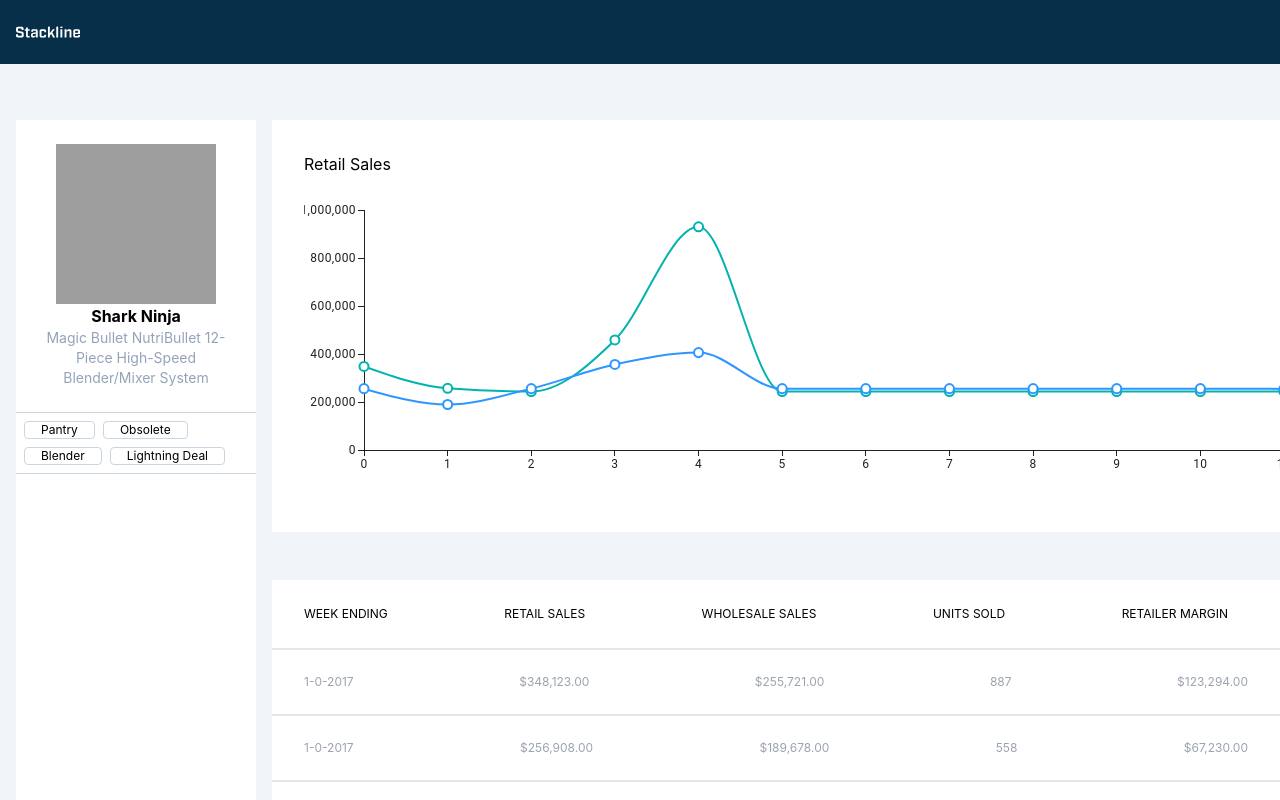
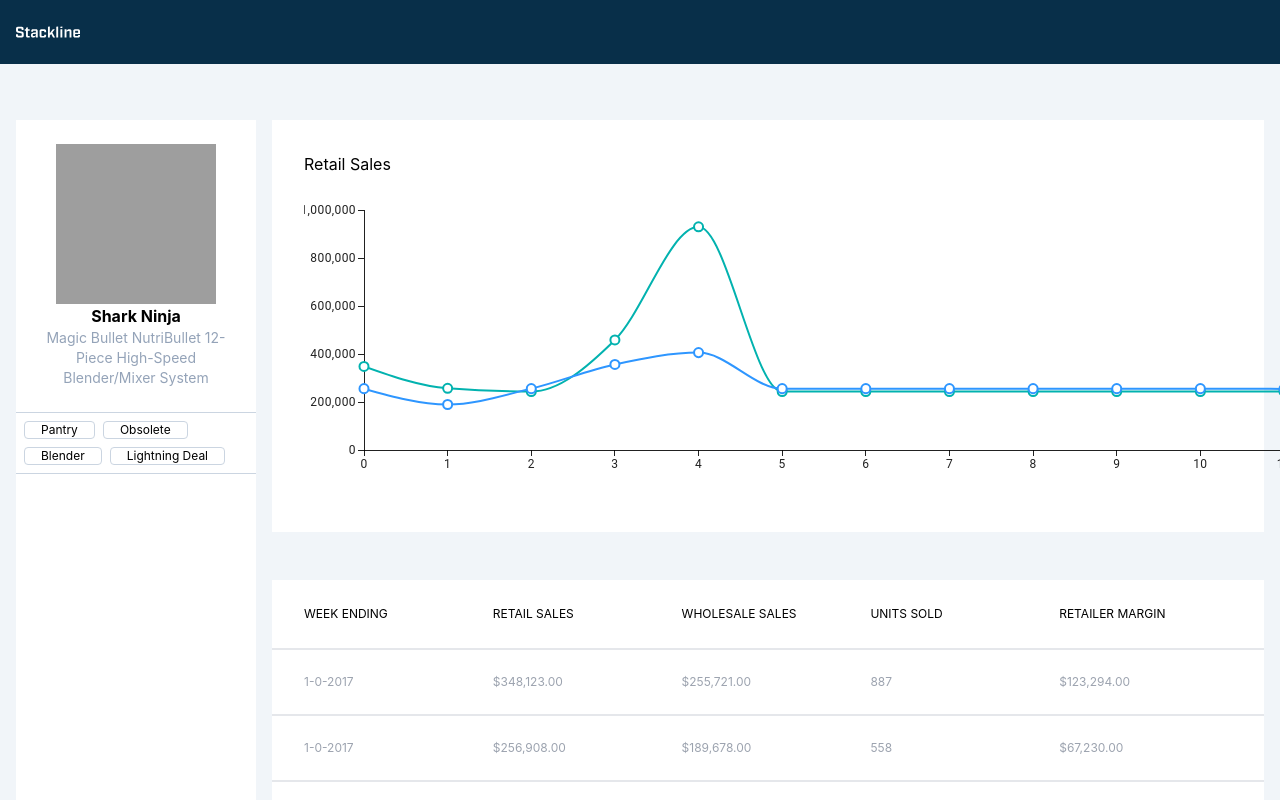
Before and after one commit to rabelirv/stackline_takehome, a React (Create React App) app: page / in a window 1280 px wide. Shown: the top 800 px of the page. Built offline with nearby package versions, Linux system fonts and the light colour scheme; grey boxes are pictures that could not be loaded; some icons are missing.

Commit message:
cleaned up code

```diff
--- a/src/App.js
+++ b/src/App.js
@@ -8,13 +8,13 @@ import data from './data/customData.json';
 function App() {
 
   return (
-   <div className="w-screen bg-slate-100">
+   <div className="w-screen bg-slate-100 ">
     <Navbar/>
     <div className="w-full flex flex-row h-full">
       <div className="flex-col w-1/5 justify-center pl-4">
         <ItemDetails image={data[0].image} title={data[0].title} subtitle={data[0].subtitle} tags={data[0].tags}/>
       </div>
-      <div className="flex-col w-4/5 pl-4">
+      <div className="flex-col w-4/5 px-4">
         <RetailSalesChart sales={data[0].sales}/>
         <ItemHistory sales={data[0].sales}/>
       </div>
--- a/src/componenets/ItemHistory.js
+++ b/src/componenets/ItemHistory.js
@@ -14,7 +14,7 @@ function ItemHistory({sales}){
 
 function Heading(){
     return(
-        <div className="flex flex-row w-full justify-between px-8 py-6 uppercase text-xs border-b-2">
+        <div className="grid grid-cols-5 gap-4 w-full  px-8 py-6 uppercase text-xs border-b-2">
             <div className="flex flex-row items-center">
                 <p>Week Ending</p>
                 <ChevronDown className="h-5 w-5 text-gray-300"/>
@@ -48,7 +48,7 @@ function Row({weekEnding,retailSale,wholesaleSale,unitsSold,retailerMargin}){
     const formattedWS = new Intl.NumberFormat('en-US', {style: 'currency', currency: 'USD'}).format(wholesaleSale);
     const formattedRM = new Intl.NumberFormat('en-US', {style: 'currency', currency: 'USD'}).format(retailerMargin);
     return(
-        <div className="flex flex-row w-full px-8 py-6 uppercase text-xs border-b-2 text-gray-400 justify-between">
+        <div className="grid grid-cols-5 gap-4 w-full px-8 py-6 uppercase text-xs border-b-2 text-gray-400 ">
             <p>{formattedDate}</p>
             <p>{formattedRS}</p>
             <p>{formattedWS}</p>
--- a/src/componenets/RetailSalesChart.js
+++ b/src/componenets/RetailSalesChart.js
@@ -1,6 +1,12 @@
 import { LineChart } from '@mui/x-charts/LineChart';
 
 function RetailSalesChart({sales}){
+
+
+    /*TODO: Fix the chart data to display correctly.
+    This componenet was a stretch goal for me. It was the last component of the project and I ran out of time
+    to properly read the documentation to display the data correctly within the chart.
+    */
 
     const months = ['Jan', 'Feb', 'Mar', 'Apr', 'May', 'Jun', 'Jul', 'Aug', 'Sep', 'Oct', 'Nov', 'Dec'];
 
--- a/src/output.css
+++ b/src/output.css
@@ -595,6 +595,10 @@ video {
   display: flex;
 }
 
+.grid {
+  display: grid;
+}
+
 .h-16 {
   height: 4rem;
 }
@@ -711,6 +715,10 @@ video {
   max-width: fit-content;
 }
 
+.grid-cols-5 {
+  grid-template-columns: repeat(5, minmax(0, 1fr));
+}
+
 .flex-row {
   flex-direction: row;
 }
@@ -721,6 +729,10 @@ video {
 
 .flex-wrap {
   flex-wrap: wrap;
+}
+
+.content-start {
+  align-content: flex-start;
 }
 
 .items-start {
@@ -757,6 +769,18 @@ video {
 
 .gap-2 {
   gap: 0.5rem;
+}
+
+.gap-40 {
+  gap: 10rem;
+}
+
+.gap-48 {
+  gap: 12rem;
+}
+
+.gap-4 {
+  gap: 1rem;
 }
 
 .space-x-2 > :not([hidden]) ~ :not([hidden]) {
```
